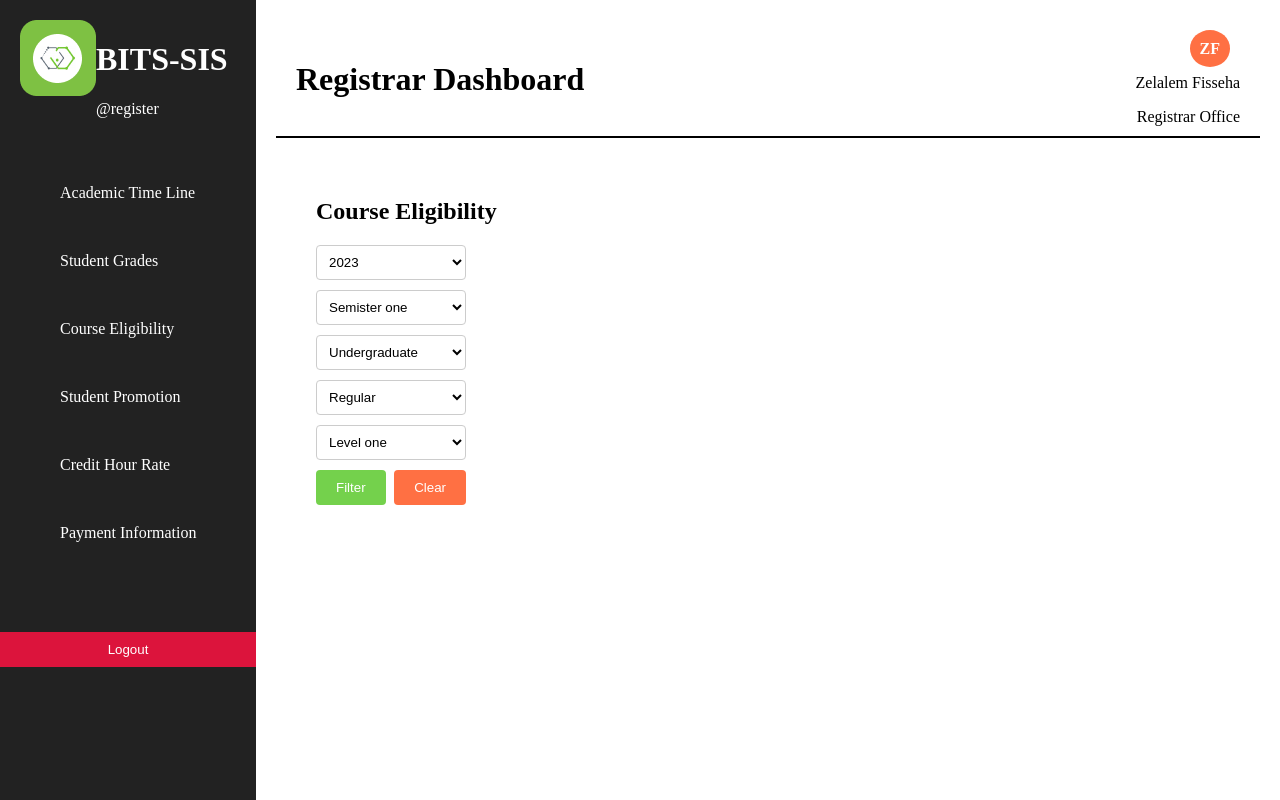
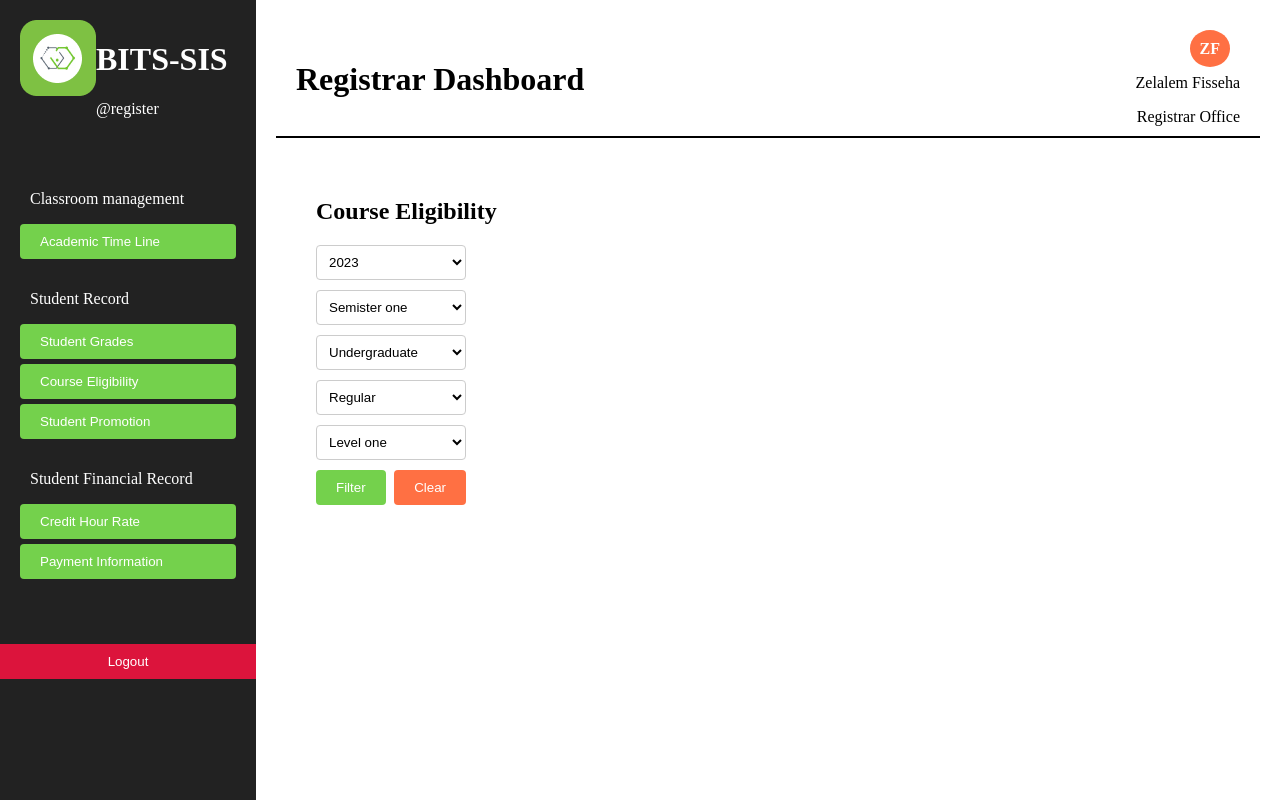
Before and after one commit to Zelalem-Fisseha/untitled8, a React (Vite) app: page / in a window 1280 px wide. Built offline with nearby package versions, Linux system fonts and the light colour scheme.

Commit message:
changed the button

```diff
--- a/src/Sidebar.css
+++ b/src/Sidebar.css
@@ -25,7 +25,7 @@
 .logout-button {
   display: flex;
     justify-content: center;
-    margin-top: 90px;
+    margin-top: 60px;
 
 }
 .logout{
@@ -37,6 +37,31 @@
     cursor: pointer;
 
 }
-.Logo{
+.sidebar-menu{
+    display: flex;
+    flex-direction: column;
+    justify-content: space-between;
+
+
+
 
 }
+.button{
+    display: flex;
+    background-color: #74D14C;
+    color: white;
+    padding: 10px 20px;
+    border: none;
+    border-radius: 4px;
+    cursor: pointer;
+    margin-bottom: 5px;
+
+
+
+}
+.list {
+    background-color: #222222;
+    padding: 10px 10px;
+    height: 8px;
+
+}
--- a/src/Sidebar.jsx
+++ b/src/Sidebar.jsx
@@ -15,21 +15,30 @@ function Sidebar() {
 
 
             </div>
-            <ul className="sidebar-menu">
-            <li id="butt">Academic Time Line</li>
-                <li id="butt">Student Grades</li>
-                <li id="butt">Course Eligibility</li>
-                <li id="butt">Student Promotion</li>
-                <li id="butt">Credit Hour Rate</li>
-                <li id="butt">Payment Information</li>
-            </ul>
+            <div className="sidebar-menu">
+                <p className={'list'}>Classroom management</p>
+                <button type={'button'} className={'button'}>Academic Time Line</button>
+                <p className={'list'}>Student Record</p>
+                <button type={'button'} className={'button'}>Student Grades</button>
+                <button type={'button'} className={'button'}>Course Eligibility</button>
+                <button type={'button'} className={'button'}>Student Promotion</button>
+                <p className={'list'}>Student Financial Record</p>
+                <button type={'button'} className={'button'}>Credit Hour Rate</button>
+                <button type={'button'} className={'button'}>Payment Information</button>
 
-          <div className="logout-button">
-              <button type="button" className="logout">Logout</button>
 
-          </div>
+
+
+            </div>
+
+
+            <div className="logout-button">
+                <button type="button" className="logout">Logout</button>
+
+            </div>
 
         </div>
     )
 }
+
 export default Sidebar;
```
